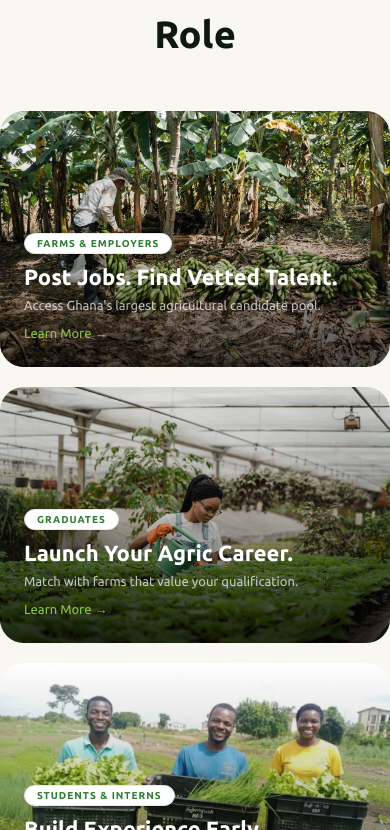
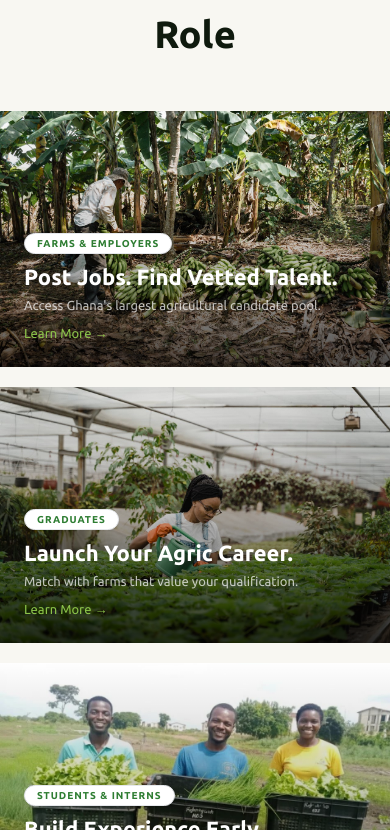
Before and after one commit to cimonstech/agrotalentfrontend, a Next.js app: page / in a window 390 px wide. Shown: the part 2814-3644 px from the top of the page. Built offline with nearby package versions, Linux system fonts and the light colour scheme; no server answers.

Commit message:
HomePage: square role cards on mobile, rounded on lg

```diff
--- a/src/components/marketing/HomePage.tsx
+++ b/src/components/marketing/HomePage.tsx
@@ -828,7 +828,11 @@ export default function HomePage() {
         </h2>
         <div className='mx-auto mt-12 grid max-w-4xl grid-cols-1 gap-5 md:grid-cols-2'>
           {ROLE_CARDS.map((c) => (
-            <Link key={c.href} href={c.href} className='role-card group relative block h-64 overflow-hidden rounded-3xl'>
+            <Link
+              key={c.href}
+              href={c.href}
+              className='role-card group relative block h-64 overflow-hidden rounded-none lg:rounded-3xl'
+            >
               <Image
                 src={c.image}
                 alt=''
```
